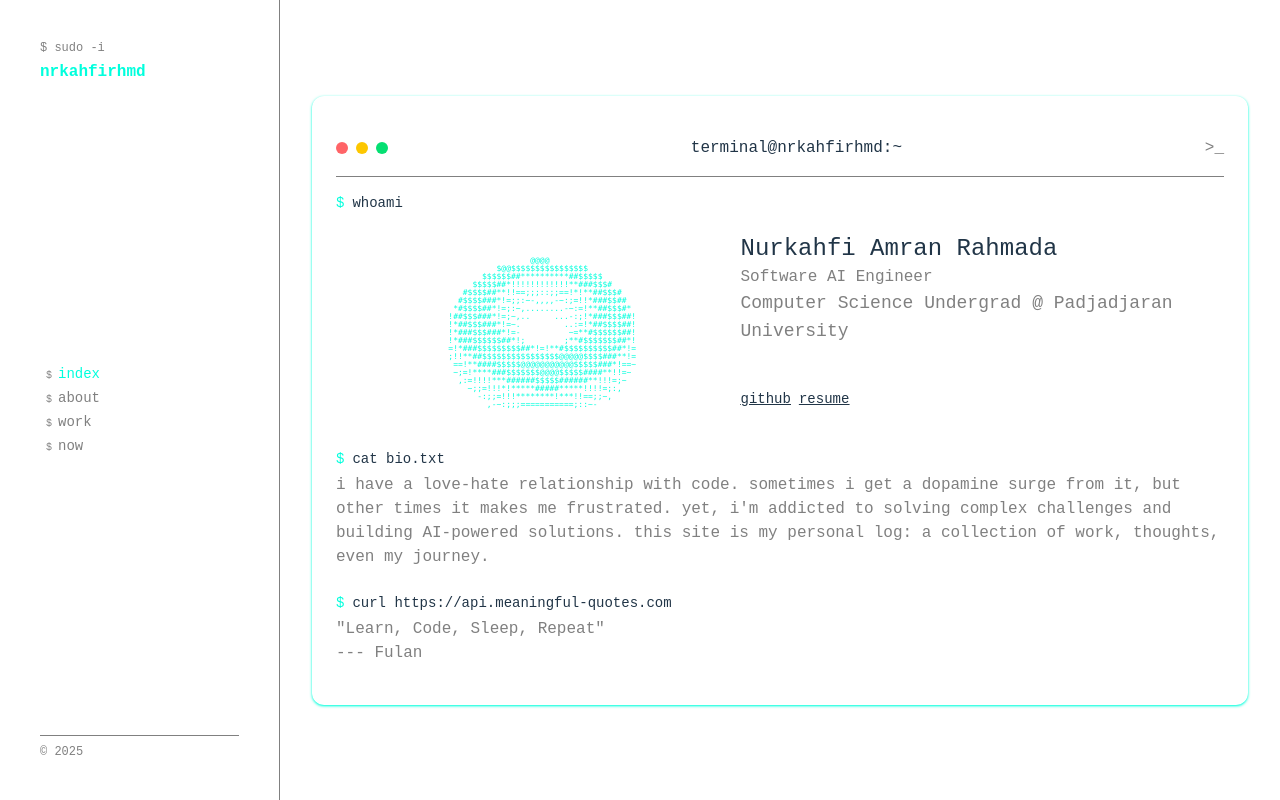
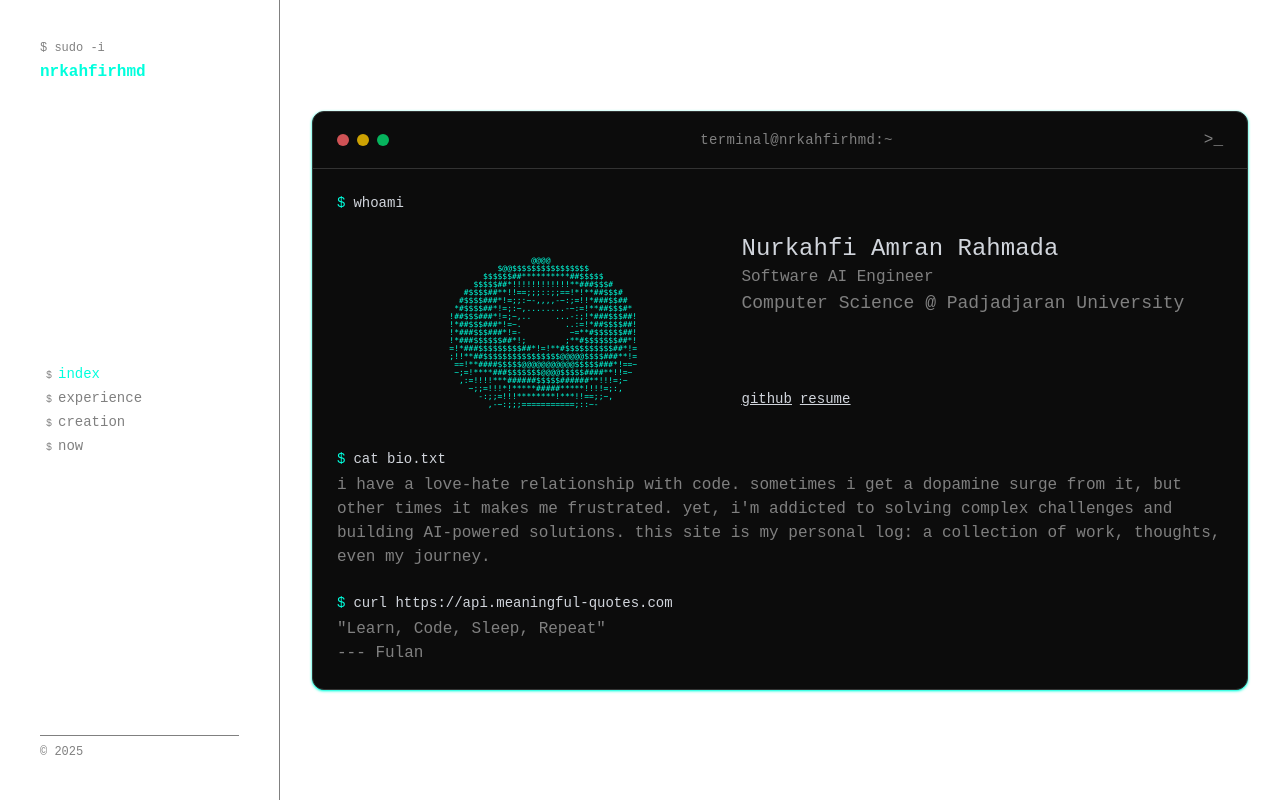
Before and after one commit to nrkahfirhmd/personal-portfolio, a React (Vite) app: page / in a window 1280 px wide. Built offline with nearby package versions, Linux system fonts and the light colour scheme; no server answers; a web font is replaced by a local one.

Commit message:
feat: experience section

```diff
--- a/src/App.jsx
+++ b/src/App.jsx
@@ -7,10 +7,10 @@ export default function App() {
   return (
     <div className="flex">
       <Sidebar/>
-      <div className="flex-1 p-8 h-screen overflow-y-auto flex justify-center items-center">
+      <div className="flex-1 p-8 min-h-screen overflow-y-scroll flex justify-center items-center">
         <Routes>
           <Route path="/" element={<Hero/>} />
-          <Route path="/about" element={<About/>} />
+          <Route path="/experience" element={<About/>} />
         </Routes>
       </div>
     </div>
--- /dev/null
+++ b/src/components/Experience.jsx
@@ -0,0 +1,17 @@
+export default function Experience({ role, company, start, end, jobdesc }) {
+    return (
+        <div className="flex flex-col gap-1">
+            <h1 className="text-xl">
+                {role} @ <span className="text-[#00ffdd]">{company}</span>
+            </h1>
+            <p className="text-xs text-[#808080]">
+                {start} - {end}
+            </p>
+            <ul className="text-sm">
+                {jobdesc.map((item, i) => (
+                    <li key={i} className="before:content-['-'] before:px-2">{item}</li>
+                ))}
+            </ul>
+        </div>
+    )
+}
--- a/src/components/Sidebar.jsx
+++ b/src/components/Sidebar.jsx
@@ -6,14 +6,14 @@ export default function Sidebar() {
 
     const menus = [
         { label: 'index', path: '/' },
-        { label: 'about', path: '/about' },
-        { label: 'work', path: '/work' },
+        { label: 'experience', path: '/experience' },
+        { label: 'creation', path: '/creation' },
         { label: 'now', path: '/now' },
     ]
 
     return (
         <>
-            <div className="flex flex-col h-screen justify-between p-10 w-70 border-r-[1px] border-[#808080]">
+            <div className="flex sticky top-0 flex-col h-screen justify-between p-10 w-70 border-r-[1px] border-[#808080]">
                 <span className='flex flex-col gap-1'>
                     <p className='text-xs text-[#808080]'>$ sudo -i</p>
                     <h1 className="font-bold text-[#00ffdd]">
--- /dev/null
+++ b/src/components/Terminal.jsx
@@ -0,0 +1,27 @@
+const Terminal = ({ children, title = "terminal@nrkahfirhmd:~" }) => {
+    return (
+        <div className="w-full rounded-xl shadow-sm shadow-[#00ffdd] border border-[#333] bg-[#0c0c0c]">
+            <div className="px-6 py-4 flex gap-4 justify-between items-center border-b-[1px] border-[#333]">
+                <span className="flex gap-2">
+                    <span className="rounded-full w-[12px] h-[12px] bg-red-400/80" />
+                    <span className="rounded-full w-[12px] h-[12px] bg-yellow-400/80" />
+                    <span className="rounded-full w-[12px] h-[12px] bg-green-400/80" />
+                </span>
+
+                <h3 className="text-[#808080] text-sm tracking-wide">
+                    {title}
+                </h3>
+
+                <p className="text-[#808080]">
+                    &gt;_
+                </p>
+            </div>
+
+            <div className="p-6 flex flex-col gap-6 text-gray-300">
+                {children}
+            </div>
+        </div>
+    );
+};
+
+export default Terminal;
--- /dev/null
+++ b/src/components/TerminalLine.jsx
@@ -0,0 +1,12 @@
+export default function TerminalLine({ children, command="sudo apt update" }) {
+    return (
+        <div className="flex flex-col gap-1">
+            <p className="flex gap-2 text-sm">
+                <span className="text-[#00ffdd]">$</span> {command}
+            </p>
+            <span>
+                {children}
+            </span>
+        </div>
+    )
+}
--- a/src/pages/About.jsx
+++ b/src/pages/About.jsx
@@ -1,3 +1,33 @@
+import Experience from "../components/Experience";
+import Terminal from "../components/Terminal";
+import TerminalLine from "../components/TerminalLine";
+
 export default function About() {
-    return <h1 className="text-3xl font-bold">Ini Halaman About Me</h1>
+    return (
+        <>
+            <Terminal>
+                <TerminalLine command="ps aux">
+                    <p>
+                        <p className="text-[#808080] text-xs">last update: 11 december 2025</p>
+                        currently:
+                        <ul>
+                            <li className="before:content-['-'] before:px-2">re-exploring my interest</li>
+                            <li className="before:content-['-'] before:px-2">improving my english</li>
+                        </ul>
+                    </p>
+                </TerminalLine>
+                <TerminalLine command="ls la ./experience">
+                    <div className="flex flex-col gap-6">
+                        <Experience
+                            role={"transformation office"}
+                            company={"Tunas Group"}
+                            start={"aug 2025"}
+                            end={"dec 2025"}
+                            jobdesc={["mandi", "makan"]}
+                        />
+                    </div>
+                </TerminalLine>
+            </Terminal>
+        </>
+    )
 }
--- a/src/pages/Hero.jsx
+++ b/src/pages/Hero.jsx
@@ -1,28 +1,13 @@
 import AsciiDonut from "../components/Donut";
 import DailyQuotes from "../components/Quotes";
+import Terminal from "../components/Terminal";
+import TerminalLine from "../components/TerminalLine";
 
 export default function Hero() {
     return (
         <>
-            <div className="p-6 rounded-xl shadow-sm shadow-[#00ffdd]">
-                <div className="py-4 flex gap-4 justify-between items-center border-b-[1px] border-[#808080]">
-                    <span className="flex gap-2">
-                        <span className="rounded-full w-[12px] h-[12px] bg-red-400" />
-                        <span className="rounded-full w-[12px] h-[12px] bg-yellow-400" />
-                        <span className="rounded-full w-[12px] h-[12px] bg-green-400" />
-                    </span>
-                    <h3>
-                        terminal@nrkahfirhmd:~
-                    </h3>
-                    <p className="text-[#808080]">
-                        &gt;_
-                    </p>
-                </div>
-                <div className="py-4 flex flex-col gap-6">
-                    <div className="flex flex-col gap-1">
-                        <p className="flex gap-2 text-sm">
-                            <span className="text-[#00ffdd]">$</span> whoami
-                        </p>
+            <Terminal>
+                <TerminalLine command="whoami">
                     <div className="p-4 w-full h-full flex gap-2">
                         <div>
                             <AsciiDonut/>
@@ -31,7 +16,7 @@ export default function Hero() {
                             <span>
                                 <h1 className="text-2xl">Nurkahfi Amran Rahmada</h1>
                                 <h3 className="text-[#808080]">Software AI Engineer</h3>
-                                    <h3 className="text-[#808080] text-lg">Computer Science Undergrad @ Padjadjaran University</h3>
+                                <h3 className="text-[#808080] text-lg">Computer Science @ Padjadjaran University</h3>
                             </span>
                             <span className="text-sm flex gap-2 underline">
                                 <a className="hover:text-[#808080] cursor-pointer">github</a>
@@ -39,25 +24,18 @@ export default function Hero() {
                             </span>
                         </div>
                     </div>
-                    </div>
-                    <div className="flex flex-col gap-1">
-                        <p className="flex gap-2 text-sm">
-                            <span className="text-[#00ffdd]">$</span> cat bio.txt
-                        </p>
+                </TerminalLine>
+                <TerminalLine command="cat bio.txt">
                     <p className="text-[#808080]">
                         i have a love-hate relationship with code. sometimes i get a dopamine surge from it, but other times it makes me frustrated. yet, i'm addicted to solving complex challenges and building AI-powered solutions. this site is my personal log: a collection of work, thoughts, even my journey.
                     </p>
-                    </div>
-                    <div className="flex flex-col gap-1">
-                        <p className="flex gap-2 text-sm">
-                            <span className="text-[#00ffdd]">$</span> curl https://api.meaningful-quotes.com
-                        </p>
+                </TerminalLine>
+                <TerminalLine command="curl https://api.meaningful-quotes.com">
                     <span className="text-[#808080]">
                         <DailyQuotes/>
                     </span>
-                    </div>
-                </div>
-            </div>
+                </TerminalLine>
+            </Terminal>
         </>
     )
 }
```
Lines whose indentation alone changed are shown as unchanged.
